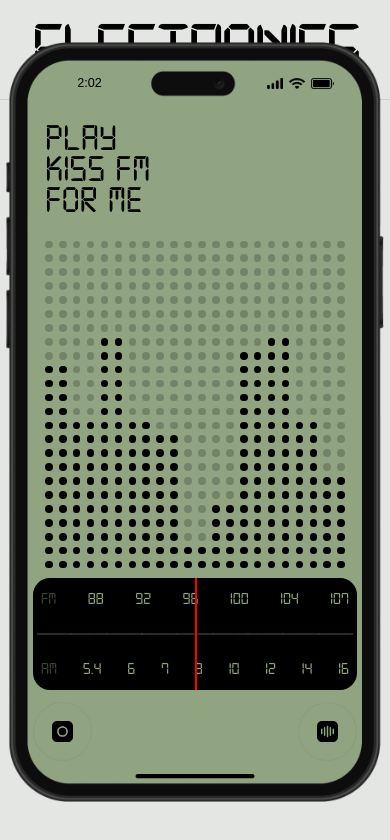
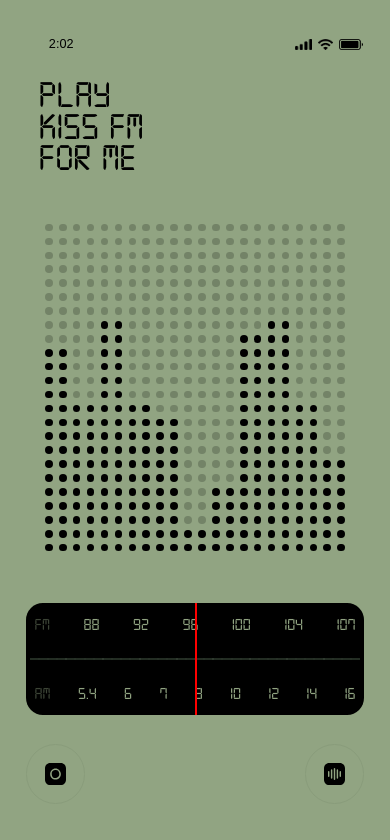
Before and after one commit to rfikes4/stream-design-engineer-test, a React (Create React App) app: page / in a window 390 px wide. Shown: the top 840 px of the page. Built offline with nearby package versions, Linux system fonts and the light colour scheme; a web font is replaced by a local one.

Commit message:
hide background xsm, add mobile styles

```diff
--- a/src/components/AudioVisualizer/AudioVisualizer.css
+++ b/src/components/AudioVisualizer/AudioVisualizer.css
@@ -49,3 +49,9 @@
   height: 0.9vh;
   border-radius: 100%;
 }
+
+@media (orientation: portrait) and (max-width: 500px) {
+  .visualizer {
+    margin-top: 0;
+  }
+}
--- a/src/components/Background/Background.tsx
+++ b/src/components/Background/Background.tsx
@@ -3,7 +3,7 @@
 
 const Background: React.FC = () => {
   return (
-    <div className="absolute top-0 left-0 flex items-center justify-center w-full m-auto border-b border-lightGray overflow-hidden py-5 lg:h-[206px] lg:py-0 dynamic-container">
+    <div className="absolute top-0 left-0 w-full m-auto border-b border-lightGray overflow-hidden py-5 lg:h-[206px] lg:py-0 xsm:flex hidden items-center justify-center dynamic-container">
       <p className="tracking-tighter lg:text-[252px] lg:leading-[206px] dynamic-text">
         ELECTRONICS
       </p>
--- a/src/components/Phone/Phone.css
+++ b/src/components/Phone/Phone.css
@@ -34,3 +34,20 @@
   line-height: 3.7vh;
   margin: 3vh 0;
 }
+
+@media (orientation: portrait) and (max-width: 500px) {
+  .phone {
+    height: 100%;
+    width: 100%;
+  }
+
+  .phone::before {
+    width: 100%;
+    height: 100%;
+    border-radius: 0;
+  }
+
+  .phone-img {
+    visibility: hidden;
+  }
+}
--- a/src/components/Phone/Phone.tsx
+++ b/src/components/Phone/Phone.tsx
@@ -10,7 +10,7 @@
 
   return (
     <div className="phone h-[calc(90vh)] flex items-center justify-center relative before:bg-primary">
-      <img src="/iphone.png" alt="iPhone" className="h-full" />
+      <img src="/iphone.png" alt="iPhone" className="h-full phone-img" />
       <StatusBar />
       <div className="content">
         <div className="content-wrapper">
--- a/src/components/StatusBar/StatusBar.css
+++ b/src/components/StatusBar/StatusBar.css
@@ -34,3 +34,9 @@
   gap: 0.7vh;
   width: 14.5vh;
 }
+
+@media (orientation: portrait) and (max-width: 500px) {
+  .status {
+    padding: 0;
+  }
+}
--- a/src/components/Tuner/Tuner.css
+++ b/src/components/Tuner/Tuner.css
@@ -2,7 +2,7 @@
   position: absolute;
   left: 0;
   bottom: 12vh;
-  height: fit-content;
+  height: auto;
   width: 100%;
   padding: 0 0.5vh;
   cursor: grab;
@@ -163,3 +163,9 @@
 .tuner-am {
   padding: 2.5vh 0.5vh 1vh;
 }
+
+@media (orientation: portrait) and (max-width: 500px) {
+  .tuner {
+    bottom: 14vh;
+  }
+}
--- a/tailwind.config.js
+++ b/tailwind.config.js
@@ -3,6 +3,7 @@
   content: ["./src/**/*.{js,ts,jsx,tsx}"],
   theme: {
     screens: {
+      xsm: "500px",
       sm: "640px",
       md: "768px",
       lg: "1024px",
```
